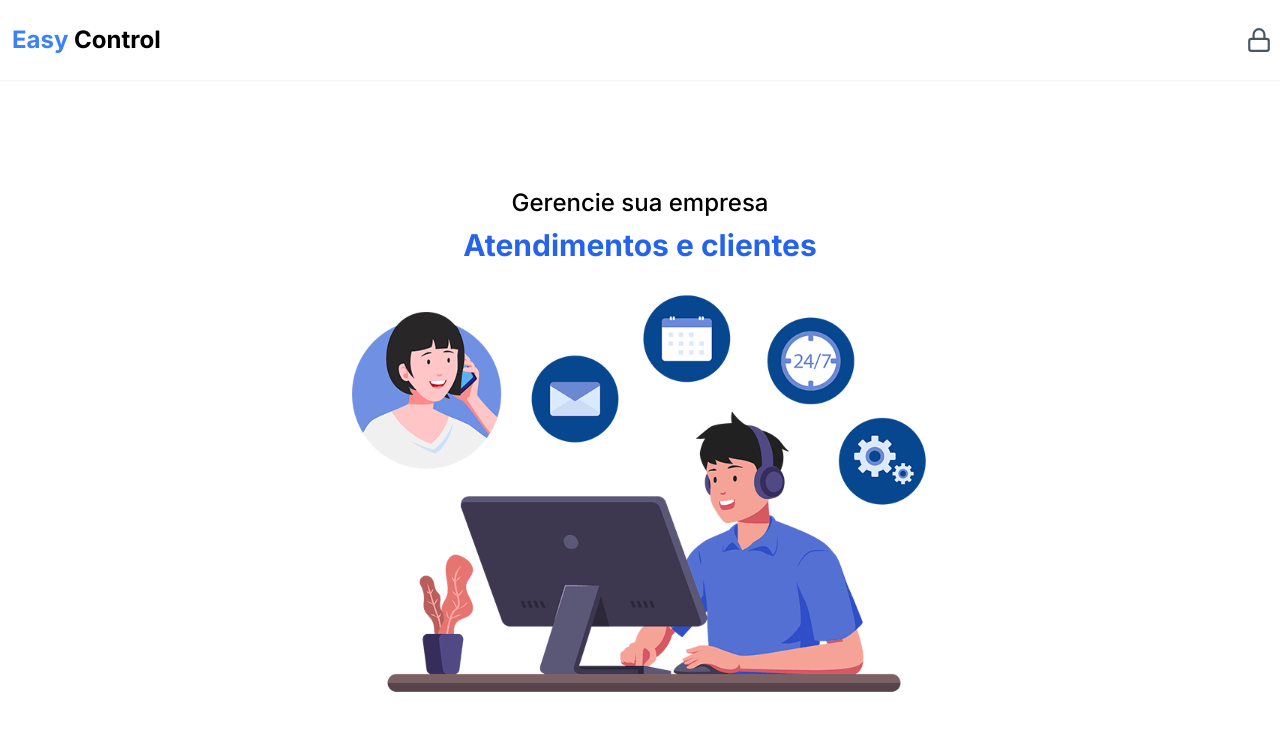
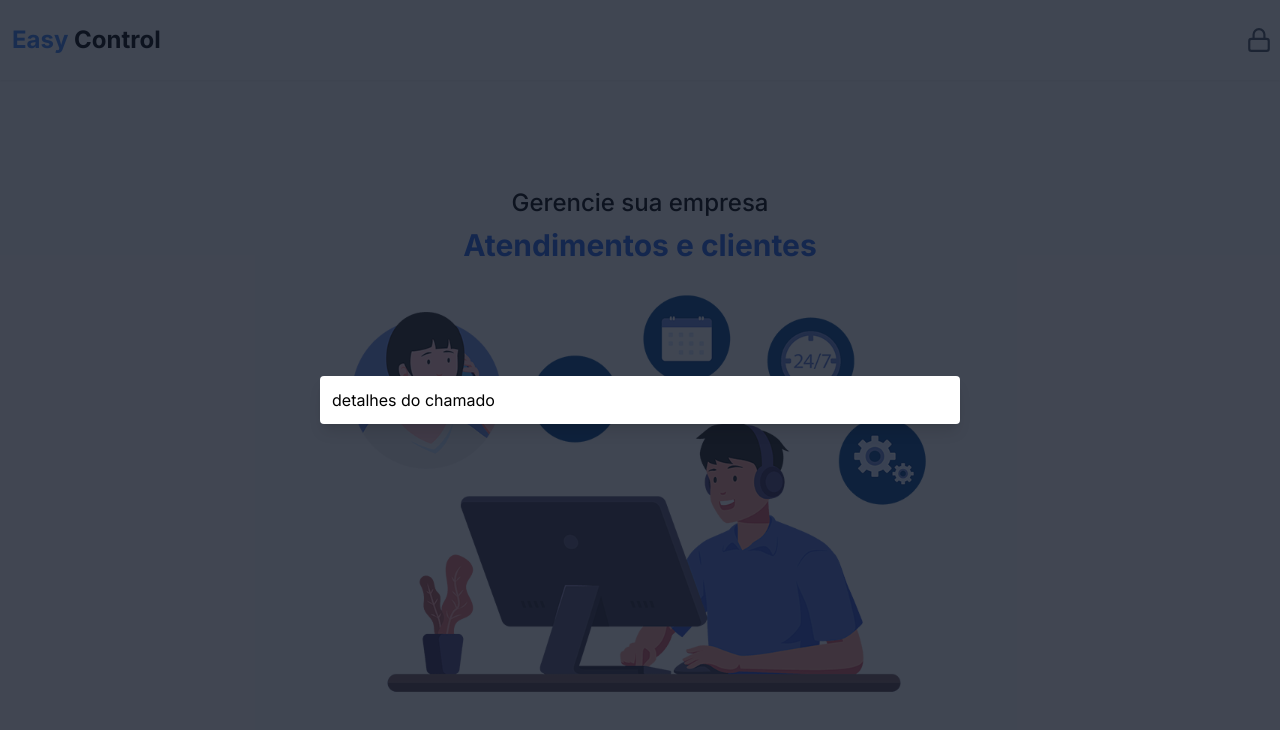
Before and after one commit to 89fernando/easy-control, a Next.js app: page / in a window 1280 px wide. Shown: the top 730 px of the page. Built offline with nearby package versions, Linux system fonts and the light colour scheme; no server answers.

Commit message:
Create ticket modal

```diff
--- a/src/app/dashboard/components/ticket/index.tsx
+++ b/src/app/dashboard/components/ticket/index.tsx
@@ -2,6 +2,7 @@
 import { api } from "@/lib/api";
 import { CustomerProps } from "@/utils/customer.type";
 import { TicketProps } from "@/utils/ticket.type";
+import { useRouter } from "next/navigation";
 import { FiCheckSquare, FiFile, FiTrash, FiTrash2 } from "react-icons/fi";
 
 interface TicketItemProps{
@@ -9,14 +10,14 @@
     customer: CustomerProps | null
 }
 export function TicketItem({ ticket, customer }: TicketItemProps){
-
+    const router = useRouter()
     async function handleChangeStatus() {
         try{
             const response = await api.patch("/api/ticket", {
                 id: ticket.id,
             })
 
-            console.log(response.data);
+            router.refresh()
 
         }catch(error){
 
@@ -36,7 +37,7 @@
                     <span className="bg-green-500 px-2 py-1 rounded-lg">{ticket.status}</span>
                 </td>
                 <td className="text-left">
-                    <button className="mr-2">
+                    <button className="mr-3">
                         <FiCheckSquare  size={24} color='#131313' onClick={handleChangeStatus}/>
                     </button>
                     <button>
--- a/src/app/dashboard/page.tsx
+++ b/src/app/dashboard/page.tsx
@@ -54,6 +54,12 @@
                         }
                     </tbody>
                 </table>
+
+                {tickets.length === 0 && (
+                    <h1 className="px-2 md:px-0 text-gray-600 text-center my-8">Nenhum ticket foi encontrado.</h1>
+                )
+
+                }
            </main>
         </Container>
     )
--- a/src/app/layout.tsx
+++ b/src/app/layout.tsx
@@ -3,6 +3,7 @@
 import "./globals.css";
 import { Header } from '@/components/header'
 import { AuthProvider } from "@/providers/auth";
+import { ModalProvider } from "@/providers/modal";
 const inter = Inter({ subsets: ["latin"] });
 
 export const metadata: Metadata = {
@@ -19,10 +20,12 @@
     <html lang="en">
       <body className={inter.className}>
         <AuthProvider>
-          <Header />
-          {children}
+          <ModalProvider>
+              <Header />
+                {children}
+          </ModalProvider>
         </AuthProvider>
-        </body>
+      </body>
     </html>
   );
 }
--- /dev/null
+++ b/src/components/modal/index.tsx
@@ -0,0 +1,14 @@
+"use client"
+
+export function ModalTicket(){
+    return(
+        <section className="absolute bg-gray-900/80 w-full min-h-screen">
+            <div className="absolute inset-0 flex items-center justify-center">
+                <div className="bg-white shadow-lg w-4/5 md:w-1/2 max-w-2x1 p-3 rounded">
+                    <h1>detalhes do chamado</h1>
+                </div>
+            </div>
+
+        </section>
+    )
+}
--- /dev/null
+++ b/src/providers/modal.tsx
@@ -0,0 +1,25 @@
+"use client";
+
+import { ModalTicket } from "@/components/modal";
+import { ReactNode, useState, createContext } from "react";
+
+interface ModalContextData {
+    visible: boolean;
+    handleModalVisible: () => void;
+}
+
+export const ModalContext = createContext({} as ModalContextData)
+
+export const ModalProvider = ({ children }: { children: ReactNode }) => {
+    const [visible, setVisible] = useState(true);
+
+    function handleModalVisible() {
+        setVisible(!visible);
+    }
+    return (
+        <ModalContext.Provider value={{ visible, handleModalVisible }}>
+            {visible && <ModalTicket /> }
+            {children}
+        </ModalContext.Provider>
+    )
+}
```
